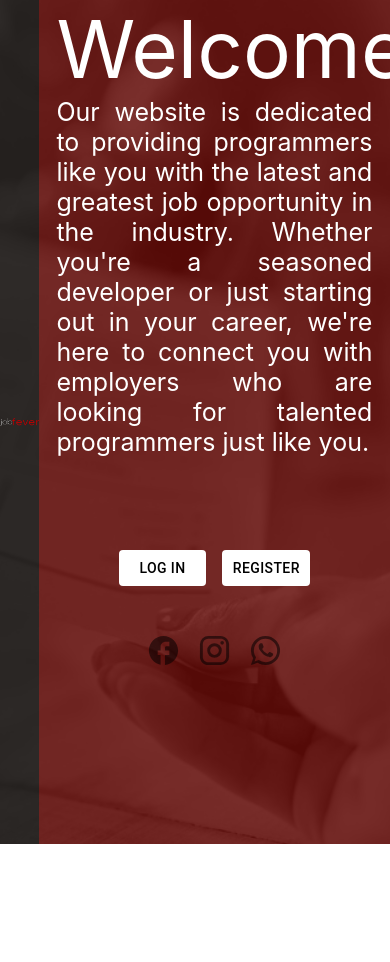
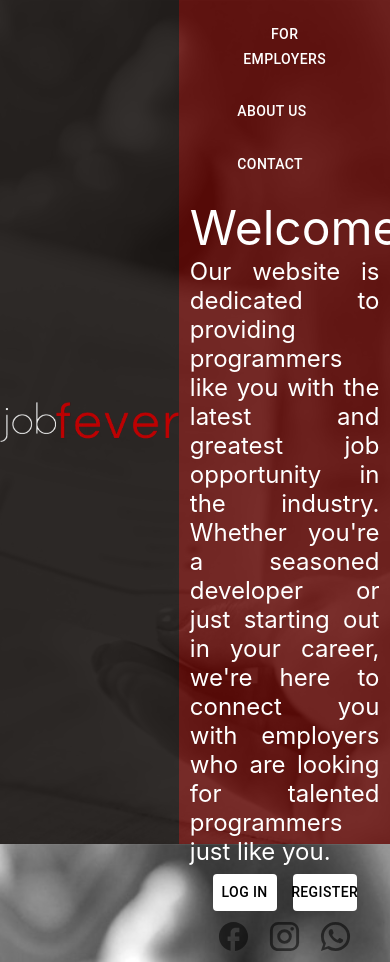
Before and after one commit to stelmaszczykadrian/jobFever-frontend, a React (Create React App) app in the folder jobfever/: page / in a window 390 px wide. Before the commit the page ends 844 px from the top, so only its background shows below. Built offline with nearby package versions, Linux system fonts and the light colour scheme.

Commit message:
Fix: Change text to be responsive

```diff
--- a/jobfever/src/components/welcomePage/Navbar.jsx
+++ b/jobfever/src/components/welcomePage/Navbar.jsx
@@ -9,7 +9,7 @@ const pages = ['FOR EMPLOYERS', 'ABOUT US', 'CONTACT'];
 
 function Navbar() {
     return (
-    <Box sx={{ flexGrow: 1, display: { xs: 'none', md: 'flex' }, justifyContent: 'space-between', margin: '0 50px' }}>
+    <Box sx={{ flexGrow: 1, display: {md: 'flex' }, justifyContent: 'space-between', margin: '0 50px' }}>
         {pages.map((page) => (
             <Button
                 key={page}
--- a/jobfever/src/components/welcomePage/WelcomePage.css
+++ b/jobfever/src/components/welcomePage/WelcomePage.css
@@ -48,8 +48,10 @@ body {
 }
 
 .textContainer {
-    align-items: flex-start;
-
+    align-items: center;
+    white-space: pre-line;
+    text-align: justify;
+    color: white;
 }
 
 .logo {
@@ -58,22 +60,13 @@ body {
 }
 
 .header {
-    font-size: 80px;
-    white-space: pre-line;
-    text-align: justify;
-    color: white;
-    margin: 0;
     width: 90%;
-
+    font-size: xxx-large;
 }
 
 .text {
-    white-space: pre-line;
-    text-align: justify;
-    color: white;
-    margin: 0;
     width: 90%;
-    font-size: 25px;
+    font-size: x-large;
 }
 
 .socialMediaIcons {
```
